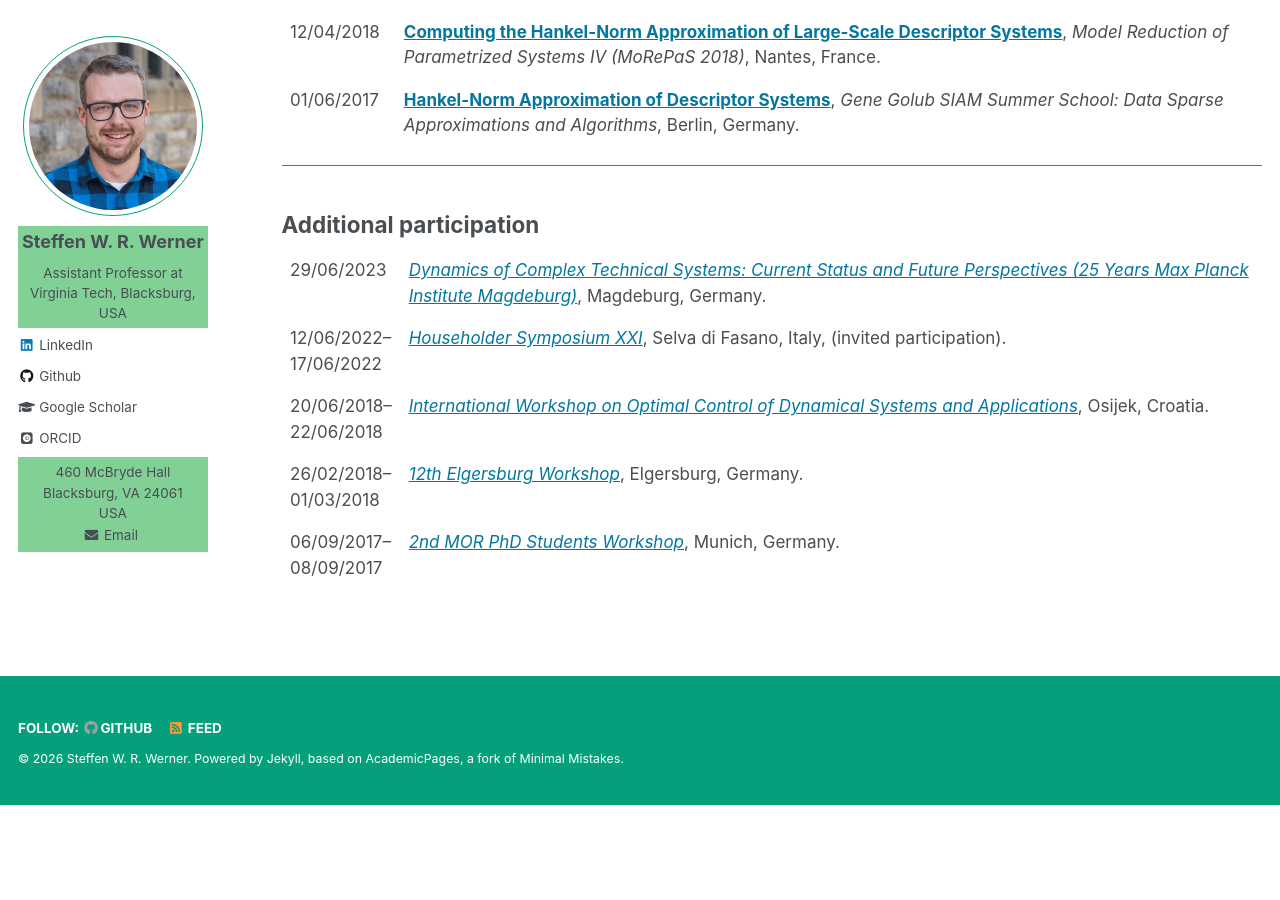
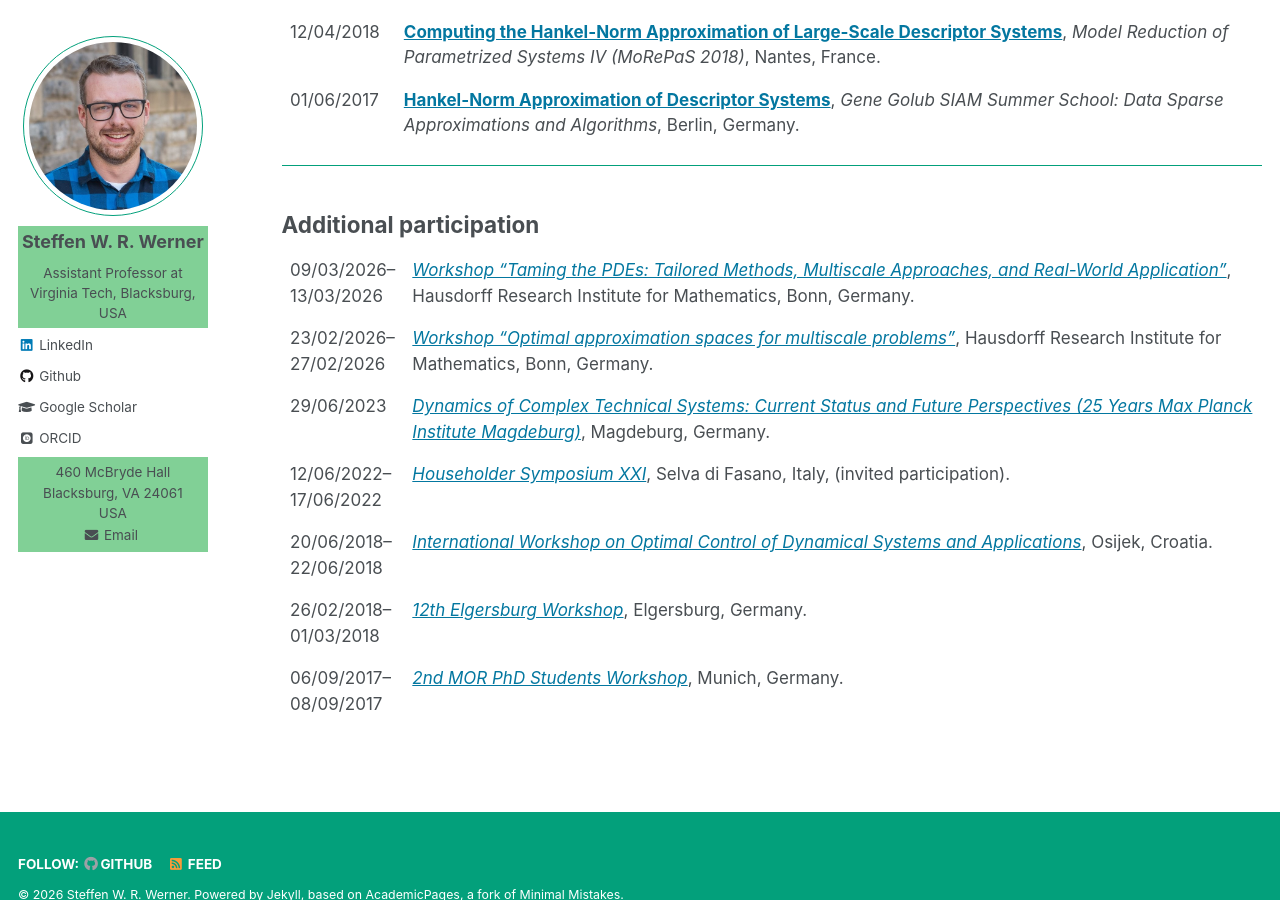
Before and after one commit to ninsteve/ninsteve.github.io, a Jekyll site: the page built from _pages/conferences.md, in a window 1280 px wide and 900 px high, scrolled down 7247 px. Built offline with Jekyll 4.4.1, drawn with Linux system fonts in a browser that asks for light colours; nearby versions of some CDN libraries; some web fonts are replaced; before the commit the page ends 8052 px from its top, so only the background shows below that; some of the changed text lies outside the part shown.

Commit message:
Updated participation.

```diff
--- a/_pages/conferences.md
+++ b/_pages/conferences.md
@@ -848,6 +848,25 @@ author_profile: true
 
 <table class="eventtable">
   <tr>
+    <td style="width:8%"> 09/03/2026&ndash;<br>13/03/2026 </td>
+    <td>
+      <i><a target="blank_"
+      href="https://www.mathematics.uni-bonn.de/him/assets/2026/schedule_workshop3_1-jtp2026_09-03-26.pdf">Workshop
+      &ldquo;Taming the PDEs: Tailored Methods, Multiscale Approaches, and
+      Real-World Application&rdquo;</a></i>,
+      Hausdorff Research Institute for Mathematics, Bonn, Germany.
+    </td>
+  </tr>
+  <tr>
+    <td style="width:8%"> 23/02/2026&ndash;<br>27/02/2026 </td>
+    <td>
+      <i><a target="blank_"
+      href="https://www.mathematics.uni-bonn.de/him/assets/2026/template_schedule_workshop2_1-jtp2026_20-02.pdf">Workshop
+      &ldquo;Optimal approximation spaces for multiscale problems&rdquo;</a></i>,
+      Hausdorff Research Institute for Mathematics, Bonn, Germany.
+    </td>
+  </tr>
+  <tr>
     <td style="width:8%"> 29/06/2023 </td>
     <td>
       <i><a target="blank_"
```
Also changed, not shown: other parts of _pages/conferences.md (+1 -1 lines), 1 other file.
